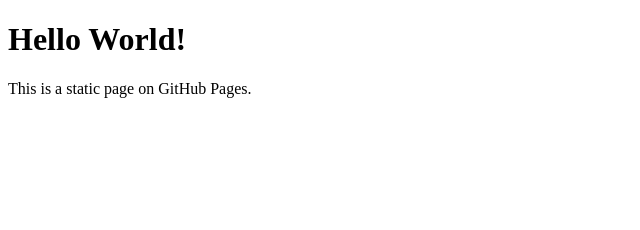
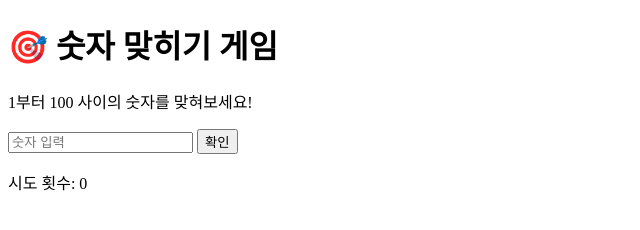
Before and after one commit to Ranivris/hello-page, a plain HTML site: page index.html in a window 1280 px wide. Shown: the whole page, without its empty margins (0-640 px from the left). Drawn offline with Linux system fonts and the light colour scheme.

Commit message:
Update index.html

```diff
--- a/index.html
+++ b/index.html
@@ -1,11 +1,39 @@
-<!-- index.html -->
 <!DOCTYPE html>
-<html>
-  <head>
-    <title>Hello Page</title>
-  </head>
-  <body>
-    <h1>Hello World!</h1>
-    <p>This is a static page on GitHub Pages.</p>
-  </body>
+<html lang="ko">
+<head>
+  <meta charset="UTF-8">
+  <title>숫자 맞히기 게임</title>
+</head>
+<body>
+  <h1>🎯 숫자 맞히기 게임</h1>
+  <p>1부터 100 사이의 숫자를 맞혀보세요!</p>
+
+  <input type="number" id="guessInput" placeholder="숫자 입력" />
+  <button onclick="checkGuess()">확인</button>
+
+  <p id="resultMessage"></p>
+  <p id="attempts">시도 횟수: 0</p>
+
+  <script>
+    const answer = Math.floor(Math.random() * 100) + 1;
+    let attempts = 0;
+
+    function checkGuess() {
+      const guess = parseInt(document.getElementById('guessInput').value);
+      attempts++;
+
+      let message = '';
+      if (guess > answer) {
+        message = '너무 커요!';
+      } else if (guess < answer) {
+        message = '너무 작아요!';
+      } else {
+        message = `정답입니다! 🎉 ${attempts}번 만에 맞췄어요!`;
+      }
+
+      document.getElementById('resultMessage').textContent = message;
+      document.getElementById('attempts').textContent = `시도 횟수: ${attempts}`;
+    }
+  </script>
+</body>
 </html>
```
